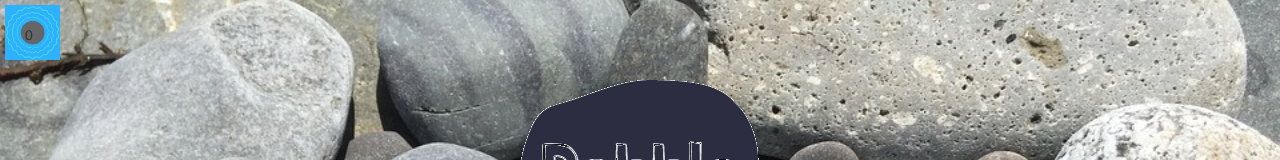
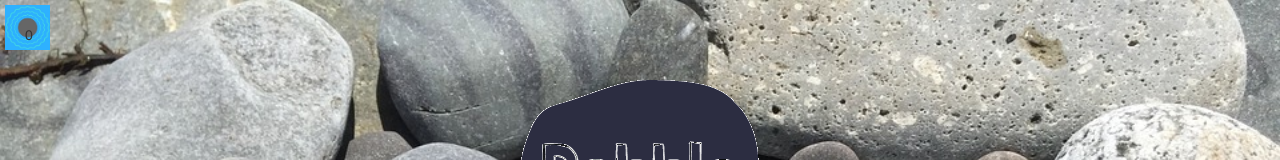
Before and after one commit to marriamedina/marriamedina, a plain HTML site: page index.html in a window 1280 px wide. Shown: the top 160 px of the page. Drawn offline with nearby package versions, Linux system fonts and the light colour scheme.

Commit message:
Update pebstyle.css

```diff
--- a/pebstyle.css
+++ b/pebstyle.css
@@ -62,7 +62,7 @@ padding:0 30px; /* variable width */
 
 .fb-comments-count{
 	background-image: url("c.jpg");
-	background-size: 55px;
+	background-size: 45px;
 	background-repeat: no-repeat;
 	padding: 20px;
 	margin: 5px;
```
